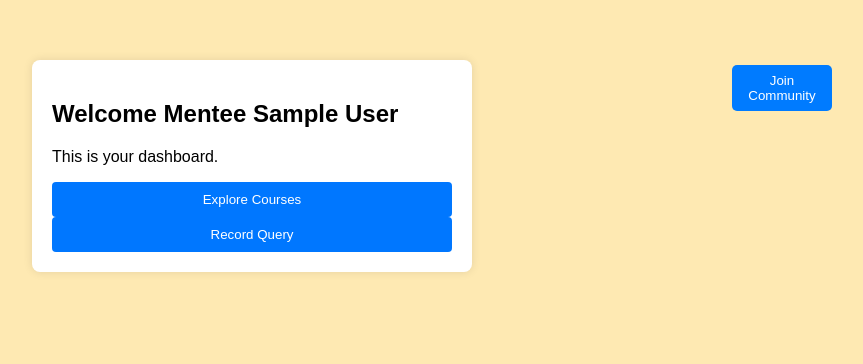
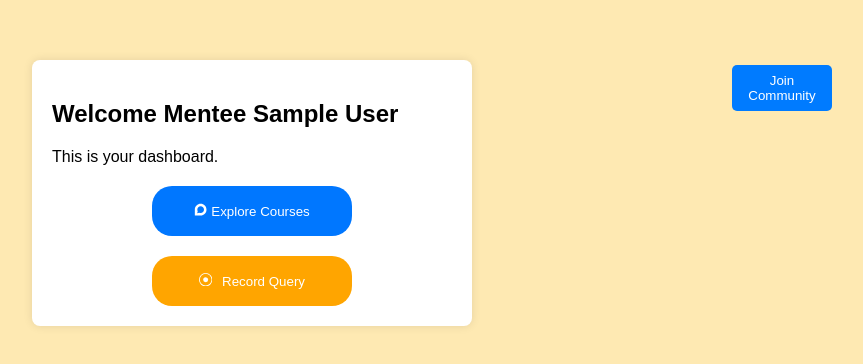
Before and after one commit to Team-BrawlDevs/Dial-To-Grow, a React (Vite) app: page /mentee/1 in a window 1280 px wide. Shown: the top 364 px of the page, without its empty margins (388-1251 px from the left). Built offline with nearby package versions, Linux system fonts and the light colour scheme; no server answers; sample sign-in values are in the browser's storage.

Commit message:
CSS updated

```diff
--- a/package.json
+++ b/package.json
@@ -27,6 +27,7 @@
     "node-fetch": "^3.3.2",
     "react": "^19.1.0",
     "react-dom": "^19.1.0",
+    "react-icons": "^5.5.0",
     "react-router-dom": "^7.7.0",
     "socket.io": "^4.8.1",
     "socket.io-client": "^4.8.1",
--- a/src/components/MenteeDashboard.jsx
+++ b/src/components/MenteeDashboard.jsx
@@ -2,6 +2,8 @@ import React, { useState, useEffect, useRef } from "react";
 import axios from "axios";
 import { useNavigate } from "react-router-dom";
 import VoiceRoom from "./VoiceRoom"; // import the component
+import { FaDiscourse } from "react-icons/fa";
+import { BsRecordCircle } from "react-icons/bs";
 
 const MenteeDashboard = () => {
   const user = JSON.parse(localStorage.getItem("user"));
@@ -108,16 +110,18 @@ const MenteeDashboard = () => {
     <div className="container">
       <h2>Welcome Mentee {user?.name || "User"}</h2>
       <p>This is your dashboard.</p>
-      <button onClick={() => navigate(`/explore/${user.id}`)}>
-  Explore Courses
+      <div style={{marginTop:"20px", display:"flex", flexDirection:"column", justifyContent:"center", alignItems:"center"
+      }}>
+      <button onClick={() => navigate(`/explore/${user.id}`)} style={{ width:"200px", borderRadius:"20px", height:"50px"}}>
+  <FaDiscourse /> Explore Courses
 </button>
 
-      <div>
-        <button onClick={isRecording ? stopRecording : startRecording}>
-          {isRecording ? "Stop Recording" : "Record Query"}
-        </button>
+      <div style={{marginTop:"20px"}}>
+       <button onClick={isRecording ? stopRecording : startRecording} style={{backgroundColor:"orange", width:"200px", borderRadius:"20px", height:"50px"}}>
+  {isRecording ? "Stop Recording" : <><BsRecordCircle style={{ marginRight: "6px" }} /> Record Query</>}
+</button>
       </div>
-
+</div>
       {status && <p>{status}</p>}
       {audioURL && (
         <div>
```
Also changed, not shown: 1 other file (tests, documents, lock files or other folders).
